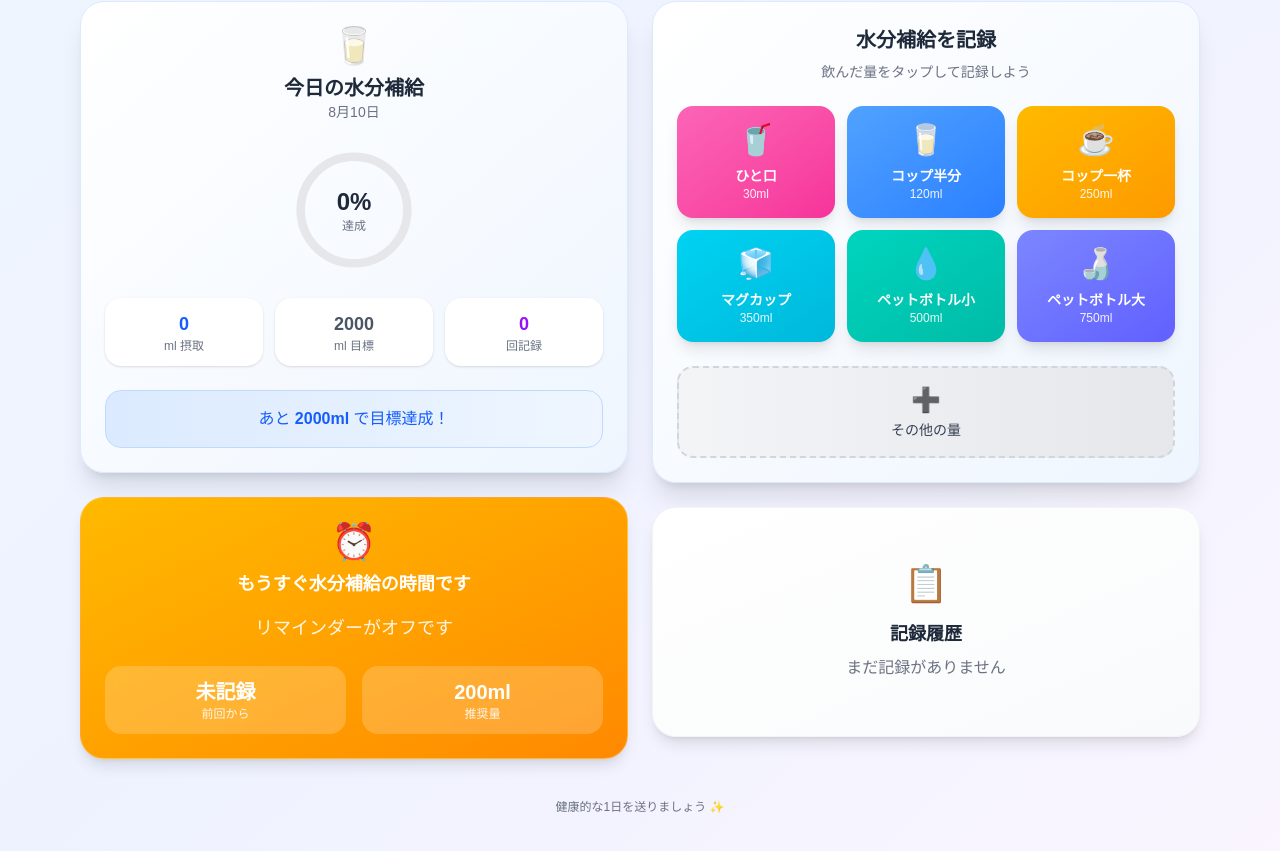
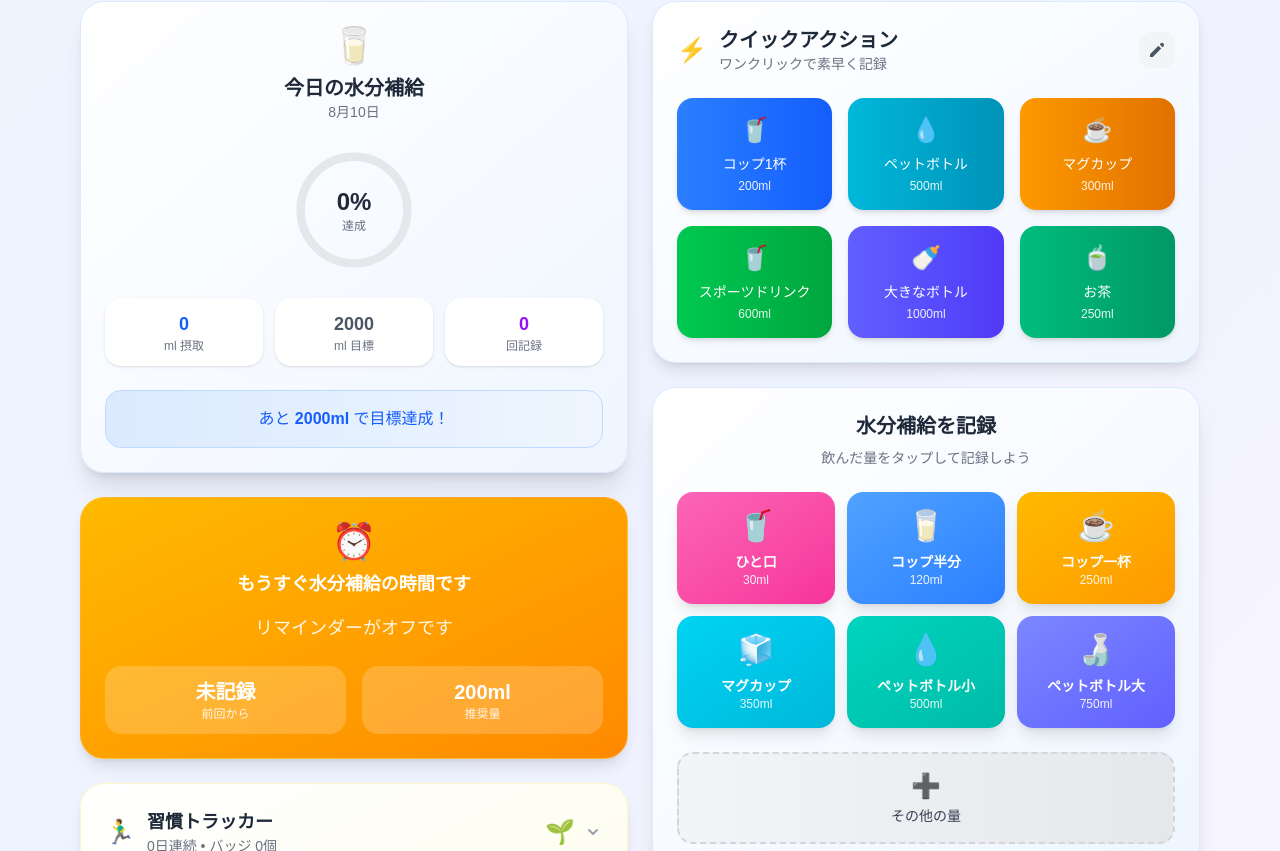
Before and after one commit to Elic0de/hydration-tracker, a Next.js app: page / in a window 1280 px wide. Shown: the part 309-1160 px from the top of the page. Built offline with nearby package versions, Linux system fonts and the light colour scheme.

Commit message:
ref: 要素の追加

```diff
--- a/src/app/page.tsx
+++ b/src/app/page.tsx
@@ -22,6 +22,11 @@ import NextHydrationTimer from '@/presentation/components/NextHydrationTimer';
 import UserProfileSettings from '@/presentation/components/UserProfileSettings';
 import DataManagementSettings from '@/presentation/components/DataManagementSettings';
 import AppearanceSettings from '@/presentation/components/AppearanceSettings';
+import QuickActions from '@/presentation/components/QuickActions';
+import HabitTracker from '@/presentation/components/HabitTracker';
+import WeatherIntegration from '@/presentation/components/WeatherIntegration';
+import SmartNotifications from '@/presentation/components/SmartNotifications';
+import HealthcareIntegration from '@/presentation/components/HealthcareIntegration';
 
 const DEFAULT_USER_ID = 'default-user';
 
@@ -149,6 +154,19 @@ export default function Home() {
 
   const handleQuickDrink = async () => {
     await handleAddRecord(200);
+  };
+
+  const handleQuickRecord = async (amount: number, note?: string) => {
+    await handleAddRecord(amount, note);
+  };
+
+  const handleWeatherGoalAdjustment = async (newGoal: number, reason: string) => {
+    setCurrentGoal(newGoal);
+    if (typeof window !== 'undefined') {
+      localStorage.setItem('hydration-current-goal', newGoal.toString());
+    }
+    console.log(`Goal adjusted to ${newGoal}ml: ${reason}`);
+    await loadData();
   };
 
   const handleEditRecord = async (recordId: string, amount: number, note?: string) => {
@@ -346,6 +364,16 @@ export default function Home() {
     // Apply theme changes if needed
   };
 
+  const handleSmartNotificationChange = (settings: any) => {
+    console.log('Smart notification settings changed:', settings);
+    // Apply smart notification settings
+  };
+
+  const handleHealthDataSync = (data: any) => {
+    console.log('Health data synced:', data);
+    // Process health data and potentially adjust goals
+  };
+
   // Load all settings from localStorage on mount
   useEffect(() => {
     if (typeof window !== 'undefined') {
@@ -404,9 +432,22 @@ export default function Home() {
               onDrinkNow={handleQuickDrink}
             />
           )}
+
+          {/* 習慣トラッカー */}
+          <HabitTracker
+            records={records}
+            dailySummary={dailySummary}
+            currentGoal={currentGoal}
+          />
         </div>
 
         <div className="space-y-6">
+          {/* クイックアクション */}
+          <QuickActions
+            onQuickRecord={handleQuickRecord}
+            isLoading={isLoading}
+          />
+
           <div className="bg-gradient-to-br from-white to-blue-50 rounded-3xl shadow-xl p-6 border border-blue-100">
             <div className="text-center mb-6">
               <h2 className="text-xl font-bold text-gray-800 mb-2">水分補給を記録</h2>
@@ -487,9 +528,26 @@ export default function Home() {
         />
       </div>
 
-      {/* プロフィール設定 */}
-      <UserProfileSettings
-        onProfileUpdate={handleProfileUpdate}
+      {/* 高度な通知設定 */}
+      <SmartNotifications
+        records={records}
+        onSettingsChange={handleSmartNotificationChange}
+      />
+
+      {/* プロフィール設定と天気連携 - 横2列レイアウト */}
+      <div className="grid grid-cols-1 lg:grid-cols-2 gap-6">
+        <UserProfileSettings
+          onProfileUpdate={handleProfileUpdate}
+        />
+        <WeatherIntegration
+          currentGoal={currentGoal}
+          onGoalAdjustment={handleWeatherGoalAdjustment}
+        />
+      </div>
+
+      {/* ヘルスケア連携 */}
+      <HealthcareIntegration
+        onDataSync={handleHealthDataSync}
       />
 
       {/* 外観設定とデータ管理 - 横2列レイアウト */}
```
